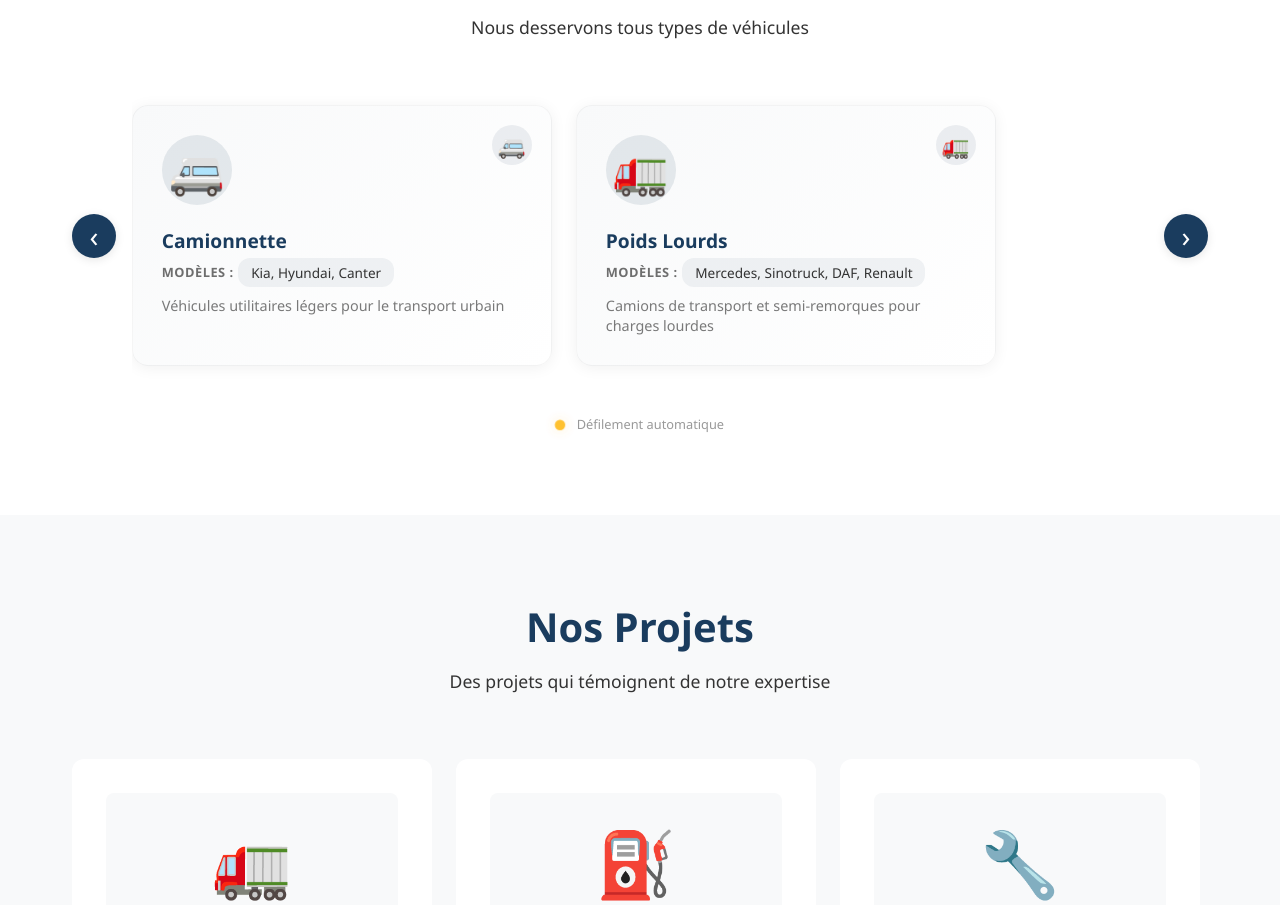
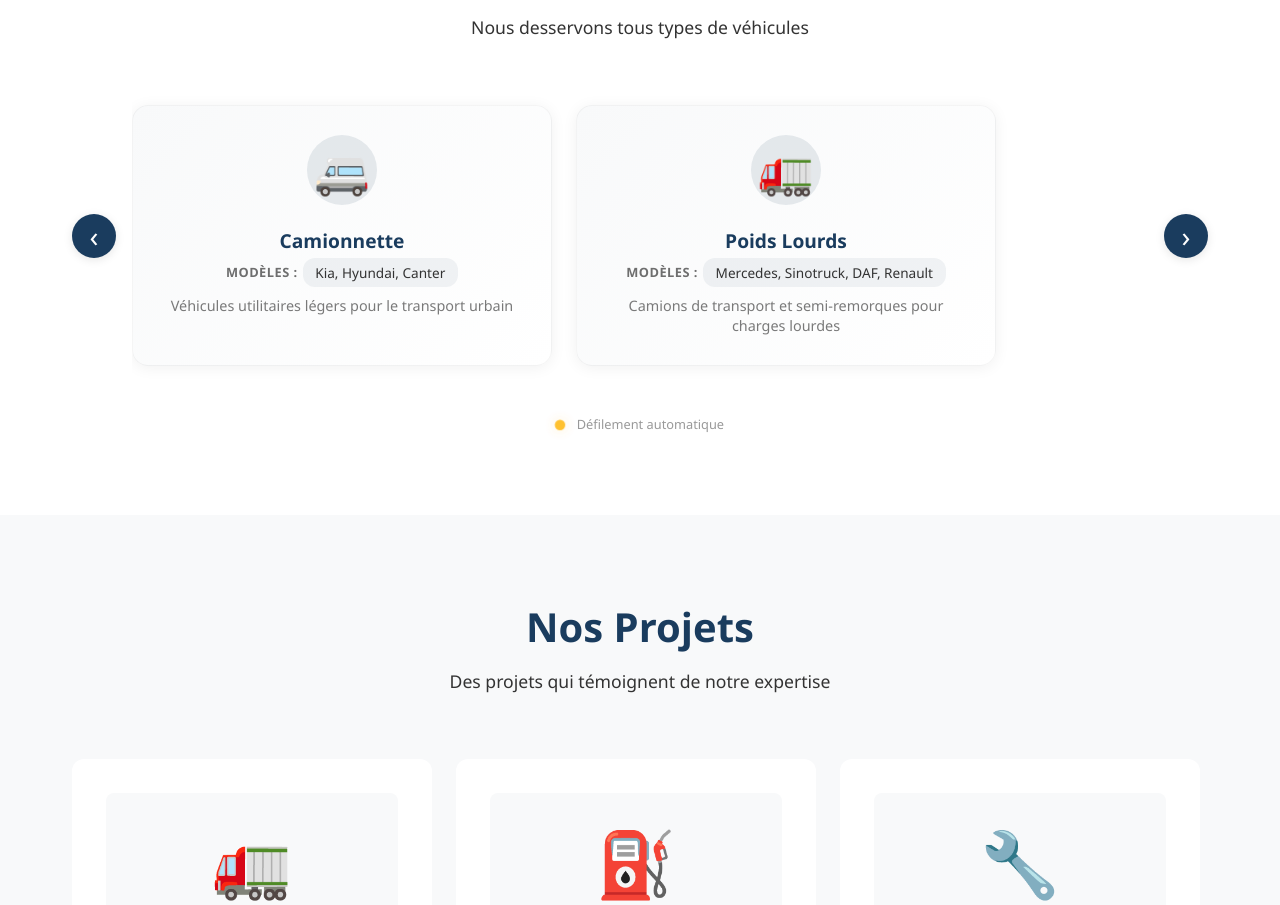
Before and after one commit to Husyn0/AutoMotors, a React (Create React App) app in the folder frontend-public/: page / in a window 1280 px wide. Shown: the part 2942-3847 px from the top of the page. Built offline with nearby package versions, Linux system fonts and the light colour scheme; no server answers.

Commit message:
remove corner imoji in truck type card

```diff
--- a/frontend-public/src/components/sections/TruckTypes.jsx
+++ b/frontend-public/src/components/sections/TruckTypes.jsx
@@ -130,9 +130,6 @@ const TruckTypes = () => {
                     </div>
                     <p className="truck-description">{type.description}</p>
                   </div>
-                  <div className="truck-badge">
-                    <span>{type.id === 1 ? '🚐' : '🚛'}</span>
-                  </div>
                 </div>
               ))}
             </div>
--- a/frontend-public/src/styles/_truckTypes.scss
+++ b/frontend-public/src/styles/_truckTypes.scss
@@ -126,6 +126,8 @@
     transition: all 0.3s ease;
     display: flex;
     flex-direction: column;
+    align-items: center;
+    text-align: center;
     gap: 1rem;
     position: relative;
     border: 1px solid rgba(0, 0, 0, 0.04);
@@ -142,11 +144,6 @@
       }
 
       .truck-icon {
-        transform: scale(1.1);
-      }
-
-      .truck-badge {
-        background: $secondary-color;
         transform: scale(1.1);
       }
     }
@@ -182,7 +179,9 @@
       flex: 1;
       display: flex;
       flex-direction: column;
+      align-items: center;
       gap: 0.4rem;
+      width: 100%;
 
       .truck-name {
         color: $primary-color;
@@ -196,6 +195,7 @@
         display: flex;
         flex-wrap: wrap;
         align-items: center;
+        justify-content: center;
         gap: 0.3rem;
         font-size: 0.9rem;
 
@@ -237,29 +237,6 @@
         @media (max-width: $mobile) {
           font-size: 0.8rem;
         }
-      }
-    }
-
-    .truck-badge {
-      position: absolute;
-      top: 1.2rem;
-      right: 1.2rem;
-      width: 40px;
-      height: 40px;
-      background: rgba($primary-color, 0.08);
-      border-radius: 50%;
-      display: flex;
-      align-items: center;
-      justify-content: center;
-      font-size: 1.4rem;
-      transition: all 0.3s ease;
-
-      @media (max-width: $mobile) {
-        width: 32px;
-        height: 32px;
-        font-size: 1rem;
-        top: 0.8rem;
-        right: 0.8rem;
       }
     }
 
@@ -318,7 +295,11 @@
   }
 
   @media (max-width: $mobile) {
-    .truck-card {// src/styles/_truckTypes.scss
+    .truck-card {
+      padding: 1.2rem;
+      min-height: 180px;
+      gap: 0.8rem;
+    }
     .truck-types {
       @include section-padding;
       background: $white;
@@ -345,10 +326,7 @@
         }
       }
     }
-      padding: 1.2rem;
-      min-height: 180px;
-      gap: 0.8rem;
-    }
+
   }
 
   @media (max-width: 480px) {
```
Lines whose indentation alone changed are shown as unchanged.
